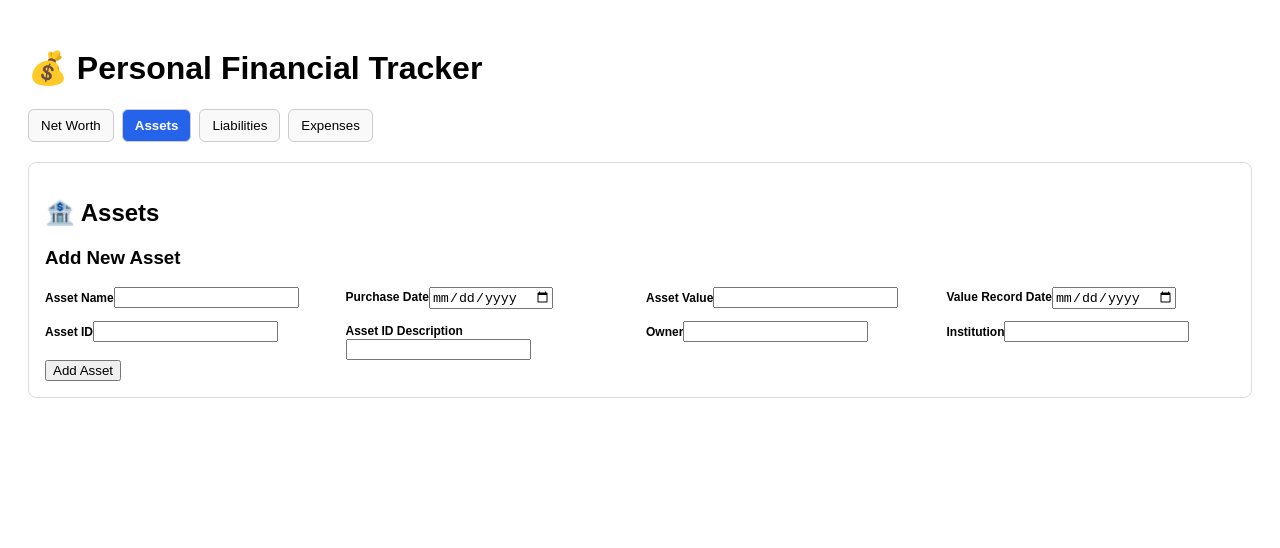
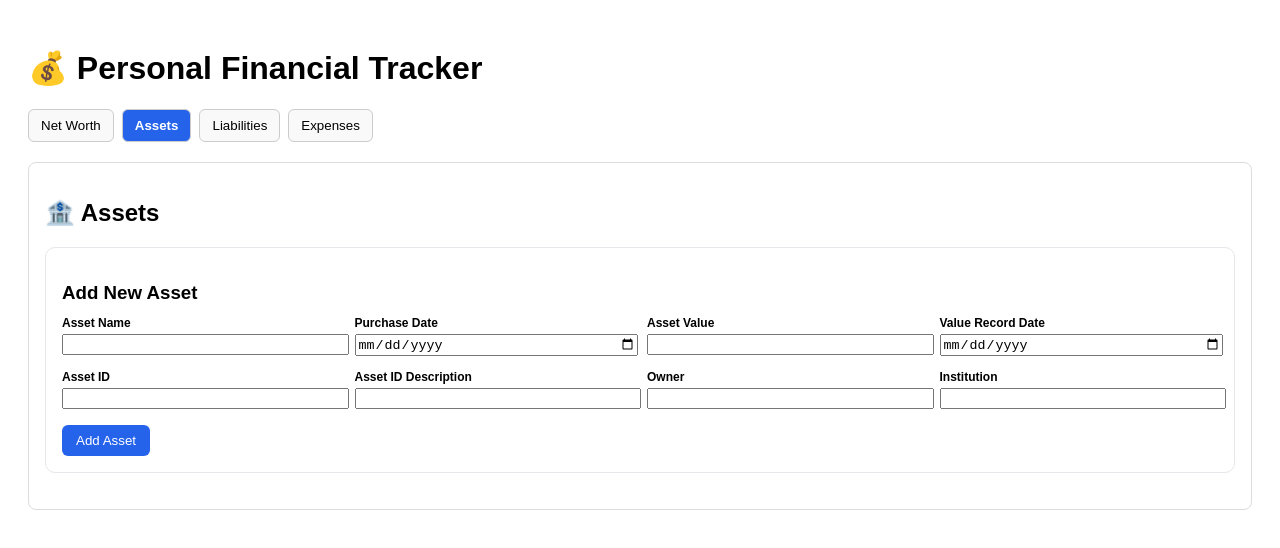
Before and after one commit to pinaki-GH/personal-finance-tracker-test, a Next.js app: page / in a window 1280 px wide. Both pictures are taken after a click on the button "Assets". Shown: the top 548 px of the page. Built offline with nearby package versions, Linux system fonts and the light colour scheme.

Commit message:
Update globals.css

```diff
--- a/styles/globals.css
+++ b/styles/globals.css
@@ -49,3 +49,79 @@ button {
 .data-table th {
   background: #f1f5f9;
 }
+
+/* Card */
+.card {
+  background: #ffffff;
+  border: 1px solid #e5e7eb;
+  border-radius: 10px;
+  padding: 16px;
+  margin-bottom: 20px;
+}
+
+.card h3 {
+  margin-bottom: 12px;
+}
+
+/* Form */
+.form-grid {
+  display: grid;
+  grid-template-columns: repeat(4, 1fr);
+  gap: 14px;
+}
+
+.form-grid label {
+  font-size: 12px;
+  font-weight: 600;
+  margin-bottom: 4px;
+  display: block;
+}
+
+.form-grid input {
+  width: 100%;
+}
+
+.card-actions {
+  margin-top: 16px;
+}
+
+/* Buttons */
+button.primary {
+  background: #2563eb;
+  color: white;
+  border: none;
+  padding: 8px 14px;
+  border-radius: 6px;
+}
+
+button.danger {
+  margin-left: 8px;
+  background: #dc2626;
+  color: white;
+  border: none;
+  padding: 6px 10px;
+  border-radius: 6px;
+}
+
+/* Table */
+.data-table {
+  width: 100%;
+  border-collapse: collapse;
+  margin-top: 20px;
+}
+
+.data-table th,
+.data-table td {
+  border: 1px solid #e5e7eb;
+  padding: 8px;
+  vertical-align: top;
+}
+
+.data-table th {
+  background: #f8fafc;
+  font-weight: 600;
+}
+
+.data-table td.actions {
+  white-space: nowrap;
+}
```
